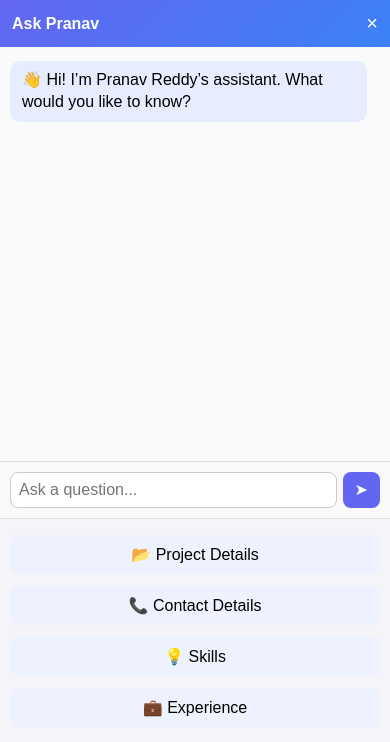
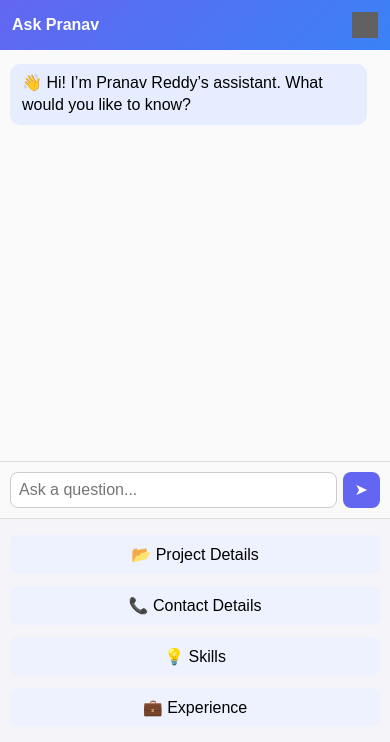
Before and after one commit to ka1817/Personal-Portfolio-Chatbot, a FastAPI app: page / in a window 390 px wide. Shown: the top 742 px of the page. Run offline with FastAPI, Linux system fonts and the light colour scheme; parts of the project's set-up code (start-up, migrations or seed data) failed here and were passed over; grey boxes are pictures that could not be loaded.

Commit message:
Android mobile layout fixes with GitHub button

```diff
--- a/static/style.css
+++ b/static/style.css
@@ -1,6 +1,3 @@
-/* ---------------------------
-   Global Styles
-   --------------------------- */
 body {
   font-family: Arial, sans-serif;
   background: #f3f6fa;
@@ -10,9 +7,6 @@ body {
   overflow: hidden;
 }
 
-/* ---------------------------
-   Desktop Layout
-   --------------------------- */
 @media (min-width: 769px) {
   body {
     display: flex;
@@ -28,9 +22,6 @@ body {
   }
 }
 
-/* ---------------------------
-   Mobile Layout (Full Screen)
-   --------------------------- */
 @media (max-width: 700px) {
   body {
     display: block;
@@ -50,7 +41,7 @@ body {
     position: fixed;
     top: 0;
     left: 0;
-    padding-bottom: env(safe-area-inset-bottom); /* ✅ iOS safe area */
+    padding-bottom: env(safe-area-inset-bottom);
   }
 
   .chat-header h2 {
@@ -81,20 +72,20 @@ body {
     padding: 10px;
     background: #f4f4f9;
     border-top: 1px solid #ddd;
-    position: sticky;       /* ✅ always visible */
+    position: sticky;
     bottom: 0;
     left: 0;
     right: 0;
-    max-height: 40vh;       /* ✅ prevents cutting */
-    overflow-y: auto;       /* ✅ scroll if needed */
+    max-height: 45vh;
+    overflow-y: auto;
   }
 
   .option-btn {
-    flex: 1 1 48%;          /* ✅ 2 per row */
+    flex: 1 1 48%;
     font-size: 16px;
     margin: 6px 1%;
     padding: 14px;
-    white-space: normal;    /* ✅ text wraps */
+    white-space: normal;
     word-break: break-word;
     text-align: center;
     box-sizing: border-box;
@@ -102,15 +93,12 @@ body {
 
   @media (max-width: 400px) {
     .option-btn {
-      flex: 1 1 100%;       /* ✅ stack 1 per row */
+      flex: 1 1 100%;
       max-width: 100%;
     }
   }
 }
 
-/* ---------------------------
-   Chatbot Container (Shared)
-   --------------------------- */
 .chatbot-container {
   background: #fff;
   display: flex;
@@ -118,9 +106,6 @@ body {
   overflow: hidden;
 }
 
-/* ---------------------------
-   Header
-   --------------------------- */
 .chat-header {
   background: linear-gradient(135deg, #6366f1, #3b82f6);
   color: white;
@@ -135,14 +120,25 @@ body {
   font-size: 16px;
 }
 
-.close-btn {
-  cursor: pointer;
-  font-size: 20px;
+.github-btn {
+  display: flex;
+  align-items: center;
+  justify-content: center;
+  margin-left: auto;
 }
 
-/* ---------------------------
-   Chat Body
-   --------------------------- */
+.github-btn img {
+  width: 26px;
+  height: 26px;
+  cursor: pointer;
+  filter: invert(1);
+  transition: transform 0.2s ease;
+}
+
+.github-btn img:hover {
+  transform: scale(1.2);
+}
+
 .chat-body {
   flex: 1;
   padding: 10px;
@@ -195,9 +191,6 @@ body {
   100% { opacity: 0.4; }
 }
 
-/* ---------------------------
-   Footer
-   --------------------------- */
 .chat-footer {
   display: flex;
   padding: 10px;
@@ -222,9 +215,6 @@ body {
   cursor: pointer;
 }
 
-/* ---------------------------
-   Quick Options (Desktop default)
-   --------------------------- */
 .quick-options {
   display: flex;
   flex-wrap: wrap;
@@ -242,6 +232,9 @@ body {
   border-radius: 8px;
   cursor: pointer;
   transition: 0.2s;
+  text-align: center;
+  word-wrap: break-word;
+  white-space: normal;
 }
 
 .option-btn:hover {
--- a/templates/index.html
+++ b/templates/index.html
@@ -2,16 +2,18 @@
 <html lang="en">
 <head>
   <meta charset="UTF-8">
-  <meta name="viewport" content="width=device-width, initial-scale=1.0"> <!-- ✅ Important for mobile scaling -->
+  <meta name="viewport" content="width=device-width, initial-scale=1.0">
   <title>Pranav Reddy Portfolio Chatbot</title>
-  <link rel="stylesheet" href="/static/style.css?v=5">
-
+  <link rel="stylesheet" href="/static/style.css?v=6">
 </head>
 <body>
   <div class="chatbot-container">
     <div class="chat-header">
       <h2>Ask Pranav</h2>
-      <span class="close-btn">&times;</span>
+
+      <a href="https://github.com/ka1817" target="_blank" class="github-btn">
+        <img src="https://cdn.jsdelivr.net/gh/devicons/devicon/icons/github/github-original.svg" alt="GitHub">
+      </a>
     </div>
 
     <div class="chat-body" id="chat-body">
```
